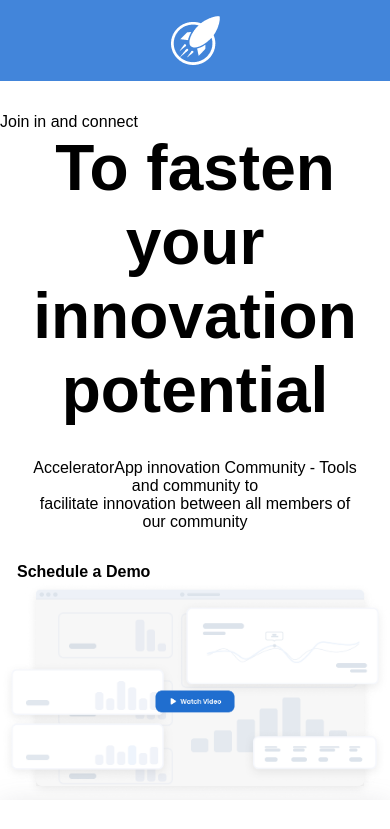
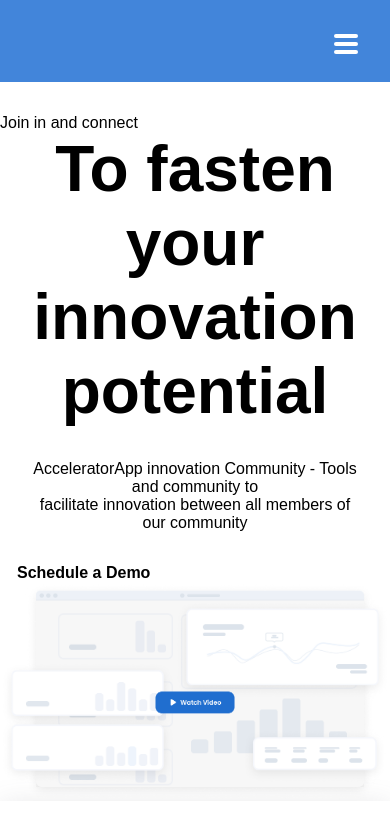
Before and after one commit to Daf98/AcceleratorTest, a Gatsby site: page / in a window 390 px wide. Shown: the top 829 px of the page. Built offline with nearby package versions, Linux system fonts and the light colour scheme; Gatsby itself is replaced by a stand-in of ours.

Commit message:
Add hamburger menu

```diff
--- a/gatsby-config.js
+++ b/gatsby-config.js
@@ -5,6 +5,7 @@
   plugins: [
     "gatsby-plugin-image",
     "gatsby-plugin-sharp",
+    `gatsby-plugin-styled-components`,
     {
       resolve: `gatsby-omni-font-loader`,
       options: {
--- a/package.json
+++ b/package.json
@@ -15,16 +15,19 @@
     "clean": "gatsby clean"
   },
   "dependencies": {
+    "babel-plugin-styled-components": "^2.0.7",
     "gatsby": "^5.2.0",
     "gatsby-omni-font-loader": "^2.0.2",
     "gatsby-plugin-image": "^3.2.0",
     "gatsby-plugin-sharp": "^5.2.0",
+    "gatsby-plugin-styled-components": "^6.2.0",
     "gatsby-source-filesystem": "^5.2.0",
     "gatsby-transformer-sharp": "^5.2.0",
     "react": "^18.2.0",
     "react-burger-menu": "^3.0.8",
     "react-dom": "^18.2.0",
     "react-helmet": "^6.1.0",
-    "react-responsive-carousel": "^3.2.23"
+    "react-responsive-carousel": "^3.2.23",
+    "styled-components": "^5.3.6"
   }
 }
--- a/src/components/navbar.js
+++ b/src/components/navbar.js
@@ -1,4 +1,4 @@
-import React from "react";
+import React, { useState } from "react";
 import { StaticImage } from "gatsby-plugin-image";
 import {
   navLogo,
@@ -7,11 +7,59 @@
   demoRequest,
   desktopNavbar,
   mobileNavbar,
+  mobileLink,
 } from "./navbar.module.css";
 import { Link } from "gatsby";
-// import { slide as Menu } from "react-burger-menu";
+import styled, { createGlobalStyle } from "styled-components";
 
 const Navbar = () => {
+  const [nav, showNav] = useState(false);
+  const Global = createGlobalStyle`
+  body, html {
+    margin: 0;
+    ${"" /* overflow-x: hidden; */}
+  }
+  `;
+  const MenuIcon = styled.button`
+    position: fixed;
+    top: 2rem;
+    right: 2rem;
+    display: flex;
+    flex-direction: column;
+    justify-content: space-around;
+    border: none;
+    width: 1.5rem;
+    height: 1.5rem;
+    background: transparent;
+    cursor: pointer;
+    z-index: 5;
+
+    div {
+      width: 1.5rem;
+      height: .2rem;
+      background-color: white;
+      border-radius: 5px;
+      transform-origin: 1px;
+      position; relative;
+    }
+  `;
+  const MenuLinks = styled.nav`
+    display: flex;
+    flex-direction: column;
+    justify-content: center;
+    align-items: center;
+    text-align: center;
+    width: 100%;
+    height: ${({ nav }) => (nav ? "100vh" : "50px")};
+    position: absolute:
+    top: 0;
+    right: 0;
+    transform: ${({ nav }) => (nav ? "translateX(0)" : "translateX(100%)")};
+    ul {
+      display: flex;
+      flex-direction: column;
+    }
+  `;
   return (
     <>
       <nav className={desktopNavbar}>
@@ -48,24 +96,41 @@
         </ul>
       </nav>
       <nav className={mobileNavbar}>
-        <StaticImage src="../images/logo.png" alt="Logo" />
-        {/* <Menu right>
-          <Link className={navLink} to="/community">
+        <Global />
+        <MenuIcon onClick={() => showNav(!nav)}>
+          <div />
+          <div />
+          <div />
+        </MenuIcon>
+        <MenuLinks nav={nav}>
+          <ul>
+            <li>
+              <Link className={mobileLink} to="/community">
                 Community
               </Link>
-          <Link className={navLink} to="/modules">
+            </li>
+            <li>
+              <Link className={mobileLink} to="/modules">
                 Modules
               </Link>
-          <Link className={navLink} to="/pricing">
+            </li>
+            <li>
+              <Link className={mobileLink} to="/pricing">
                 Pricing
               </Link>
-          <Link className={navLink} id={signButton} to="/sign-in">
+            </li>
+            <li>
+              <Link className={mobileLink} to="/sign-in">
                 Sign In
               </Link>
-          <Link className={navLink} id={demoRequest} to="/demo-request">
+            </li>
+            <li>
+              <Link className={mobileLink} to="/demo-request">
                 Request a Demo
               </Link>
-        </Menu> */}
+            </li>
+          </ul>
+        </MenuLinks>
       </nav>
     </>
   );
--- a/src/components/navbar.module.css
+++ b/src/components/navbar.module.css
@@ -13,7 +13,9 @@
 .mobileNavbar {
   display: none;
 }
-
+nav {
+  overflow-x: hidden;
+}
 ul {
   list-style: none;
   display: flex;
@@ -69,7 +71,8 @@
     background-color: #4285da;
     padding: 1rem;
   }
-  .bm-burger-bars {
-    background: black;
+  .mobileLink {
+    text-decoration: none;
+    color: white;
   }
 }
```
Also changed, not shown: 1 other file. Lines whose indentation alone changed are shown as unchanged.
